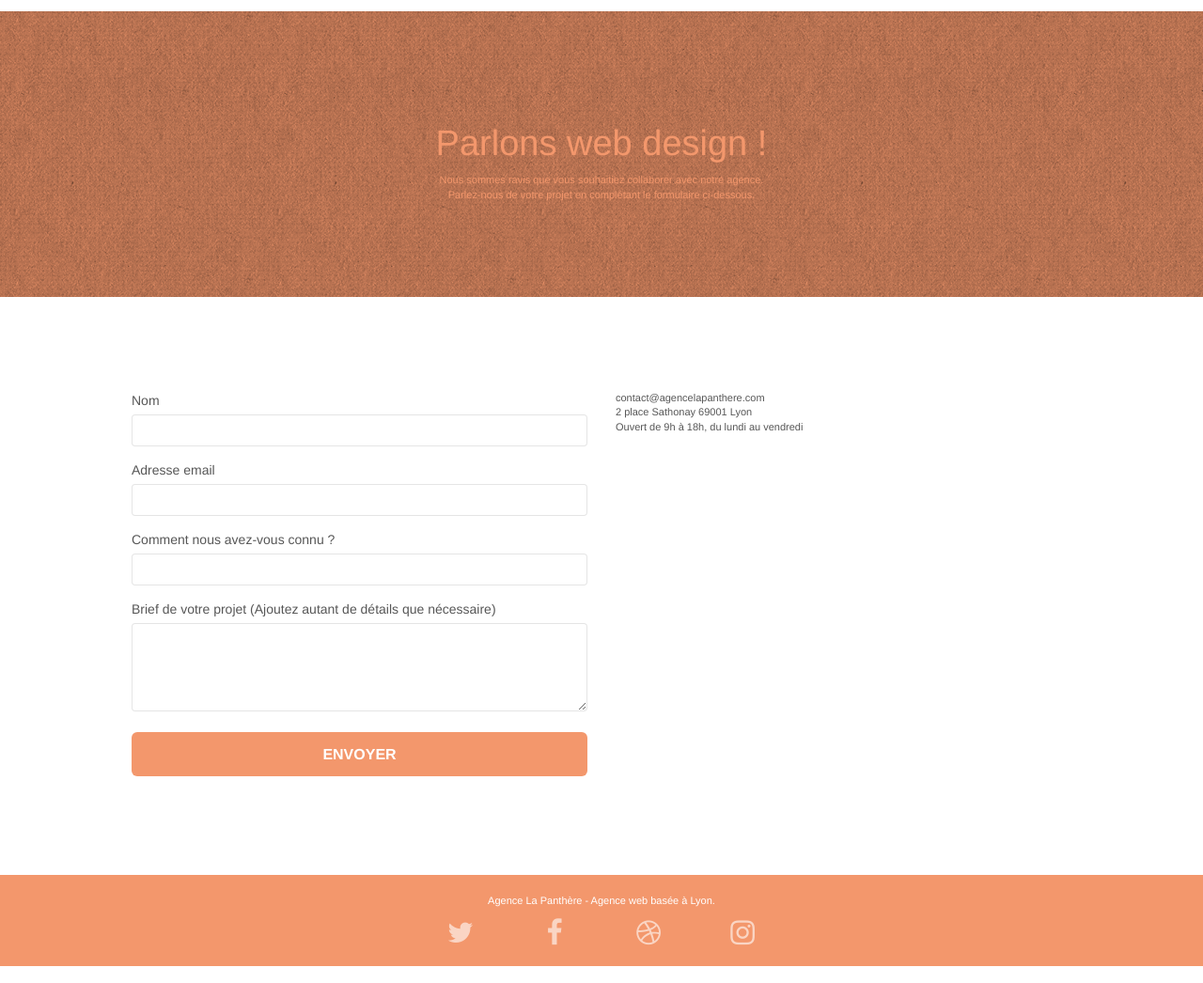
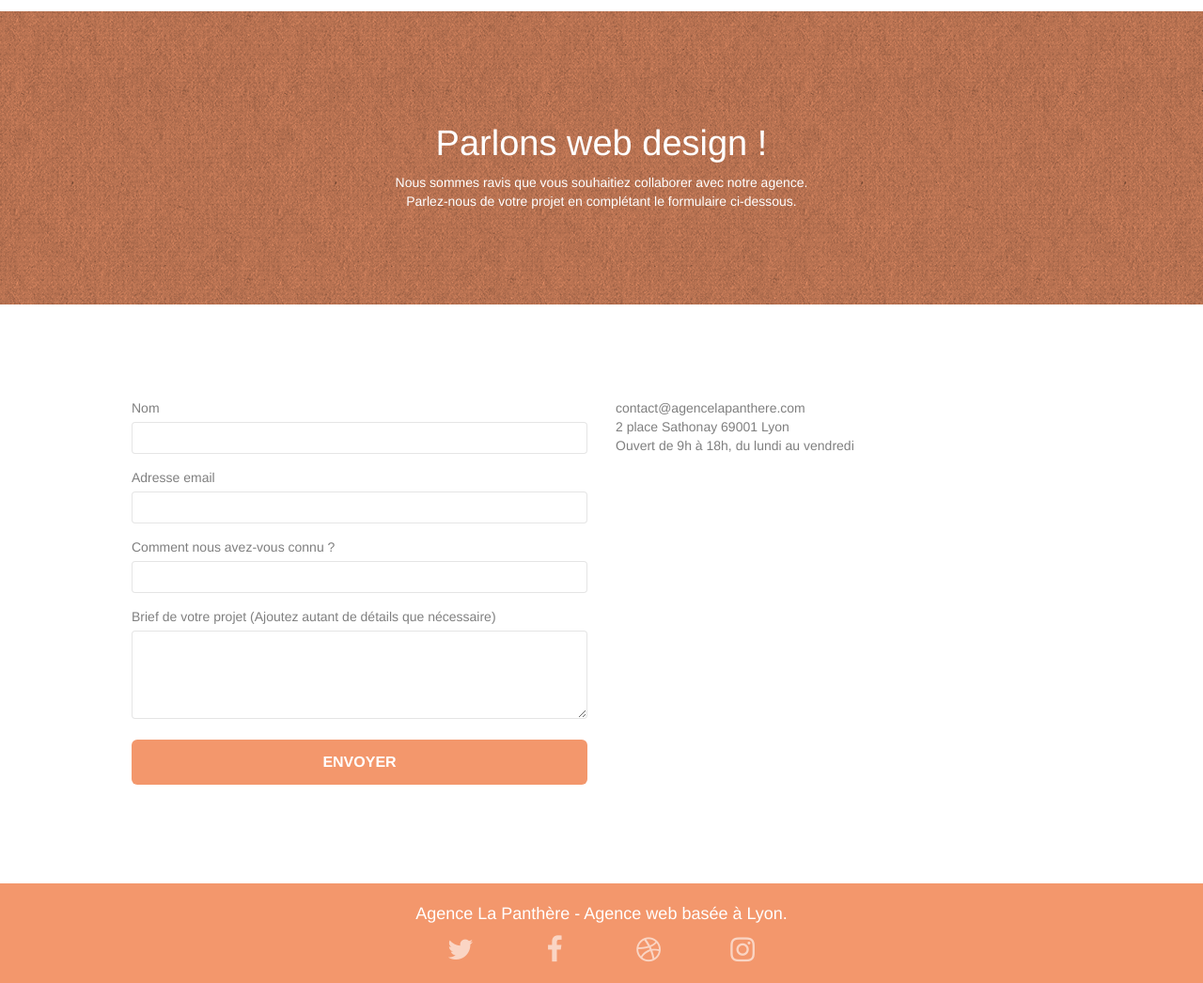
Before and after one commit to MorvanYann60/Projet-4-OpenClassrooms, a plain HTML site: page page2.html in a window 1280 px wide. Shown: the part 80-1126 px from the top of the page at 94% size. Drawn offline with Linux system fonts and the light colour scheme; files that its build step writes are made by us from their sources.

Commit message:
modification

```diff
--- a/page2.html
+++ b/page2.html
@@ -67,10 +67,10 @@
 	<div class="container bloc-lg">
 		<div class="row">
 			<div class="col-sm-12">
-				<h1 class="text-center hero-bloc-text tc-white">
+				<h1 class="text-center hero-bloc-text tc-white couleur-titre">
 					Parlons web design !
 				</h1>
-				<p class="text-center mg-lg tc-white tight-width-whitespace">
+				<p class="text-center mg-lg tc-white tight-width-whitespace couleur-corriger">
 					Nous sommes ravis que vous souhaitiez collaborer avec notre agence.<br>
 					Parlez-nous de votre projet en complétant le formulaire ci-dessous.
 				</p>
@@ -115,7 +115,7 @@
 				</form>
 			</div>
 			<div class="col-sm-6">
-				<p>
+				<p class="contact-corriger">
 					contact@agencelapanthere.com<br>2 place Sathonay 69001 Lyon<br>Ouvert de 9h à 18h, du lundi au vendredi<br>
 				</p>
 			</div>
@@ -134,7 +134,7 @@
 	<div class="container bloc-sm">
 		<div class="row">
 			<div class="col-sm-12">
-				<p class="text-center white">
+				<p class="text-center white taille-corriger">
 					Agence La Panthère - Agence web basée à Lyon.<br>
 				</p>
 				<div class="row row-no-gutters social">
--- a/style.css
+++ b/style.css
@@ -651,7 +651,7 @@ label,
 a {
     font-family: "helvetica";
     font-weight: 400;
-    color: #575757!important;
+    /*color: #575757!important;*/
 }
 
 .container {
@@ -723,7 +723,8 @@ h3 {
 }
 
 h1 {
-    color: #333333!important;
+    /*color: #333333!important;*/
+    color: white;
 }
 
 h4 {
@@ -737,6 +738,7 @@ h4 {
 
 .white {
     color: #FFFFFF!important;
+    font-size: 11px;
 }
 
 .portfolio-thumb {
@@ -775,7 +777,7 @@ h4 {
 }
 
 .tc-white {
-    color: #F3976C!important;
+    color: #F3976C;
 }
 
 .btn-atomic-tangerine {
@@ -823,6 +825,27 @@ h4 {
 
 .bg-presentation {
     background-image: url("img/image-de-presentation.png");
+}
+
+.texte-corriger {
+    font-size: 20px;
+}
+
+.taille-corriger {
+    font-size: 18px;
+}
+
+.contact-corriger {
+    font-size: 14px;
+}
+
+.couleur-corriger {
+    color: white;
+    font-size: 14px;
+}
+
+.couleur-titre {
+    color: white;
 }
 
 @media (max-width: 1024px) {
```
Also changed, not shown: index.html (+4 -4 lines).
